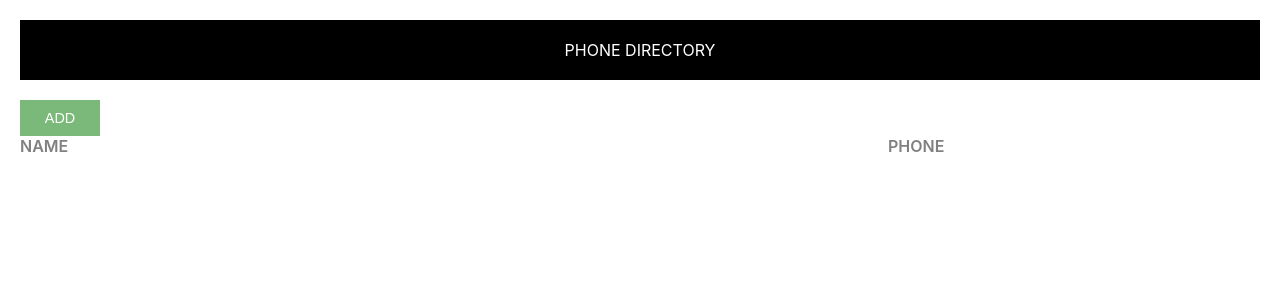
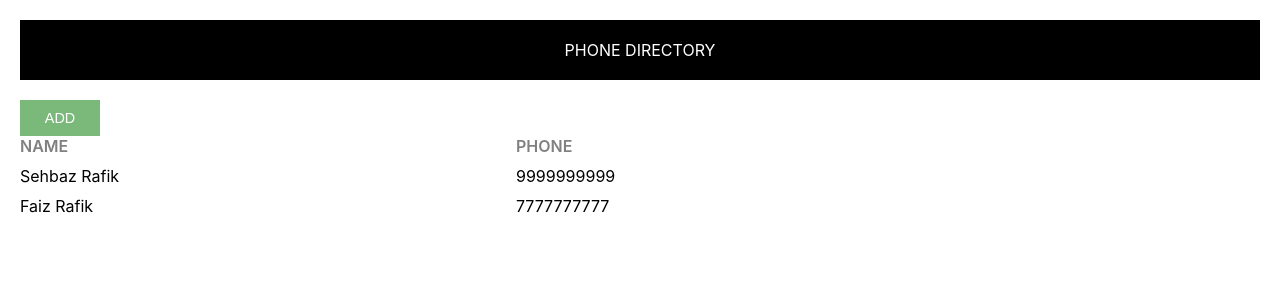
Before and after one commit to Sehbaz/phone-directory, a React (Create React App) app: page / in a window 1280 px wide. Shown: the top 300 px of the page. Built offline with nearby package versions, Linux system fonts and the light colour scheme.

Commit message:
Rendered Subscribers Dynamically

```diff
--- a/src/App.css
+++ b/src/App.css
@@ -23,7 +23,7 @@
 }
 .header-container{
     margin:30px 0 30px 0;
-    width: 100%;
+    width: 60%;
 }
 .grid-item{
     background-color: rgba(255, 255, 255, 0.8);
--- a/src/App.js
+++ b/src/App.js
@@ -1,6 +1,18 @@
 import Header from "./Header";
 import "./App.css";
 function App() {
+  let subscribers = [
+    {
+      id: 1,
+      name: "Sehbaz Rafik",
+      phone: "9999999999",
+    },
+    {
+      id: 2,
+      name: "Faiz Rafik",
+      phone: "7777777777",
+    },
+  ];
   return (
     <div>
       <div className="component-body-container">
@@ -8,9 +20,17 @@ function App() {
         <button className="custom-btn add-btn">Add</button>
         <div className="grid-container heading-container">
           <span className="grid-item name-heading">Name</span>
-          <br />
+
           <span className="grid-item phone-heading">Phone</span>
         </div>
+        {subscribers.map((subs) => {
+          return (
+            <div className="grid-container" key={subs.id}>
+              <span className="grid-item">{subs.name}</span>
+              <span className="grid-item">{subs.phone}</span>
+            </div>
+          );
+        })}
       </div>
     </div>
   );
```
